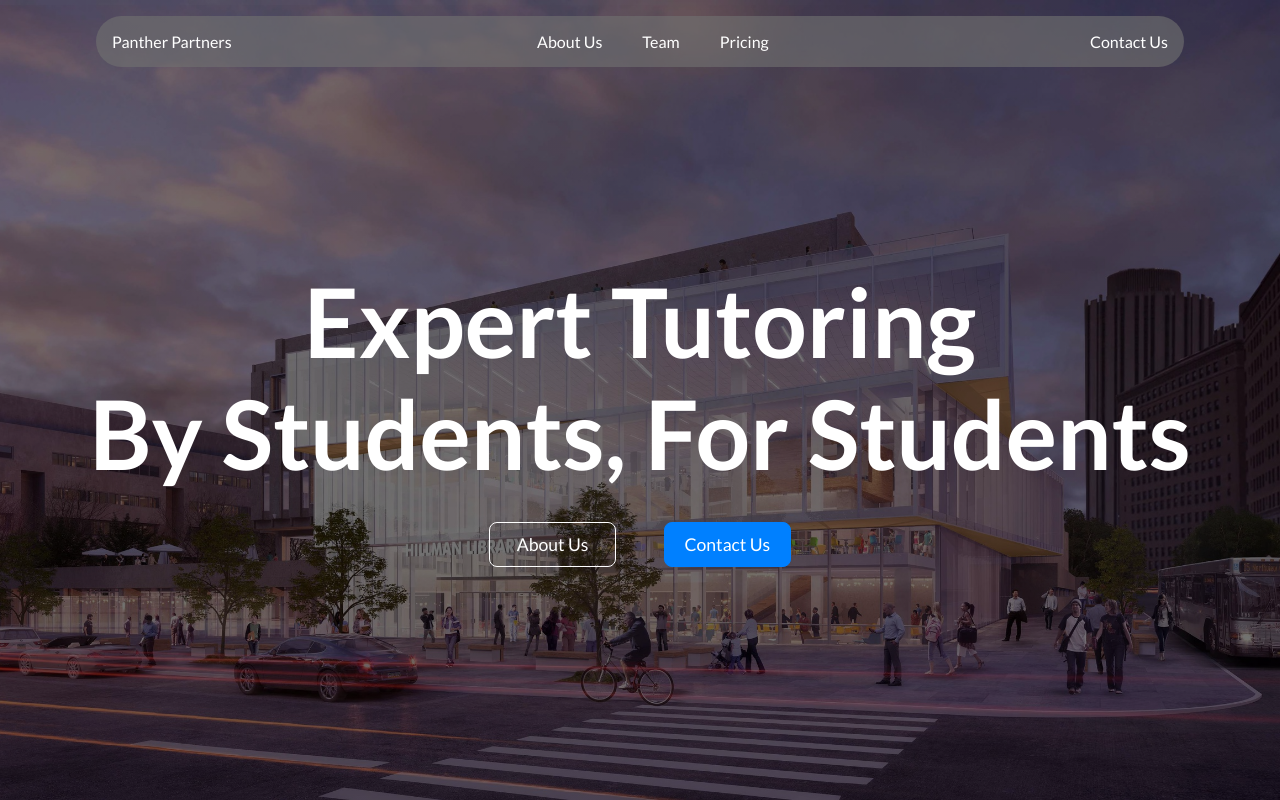
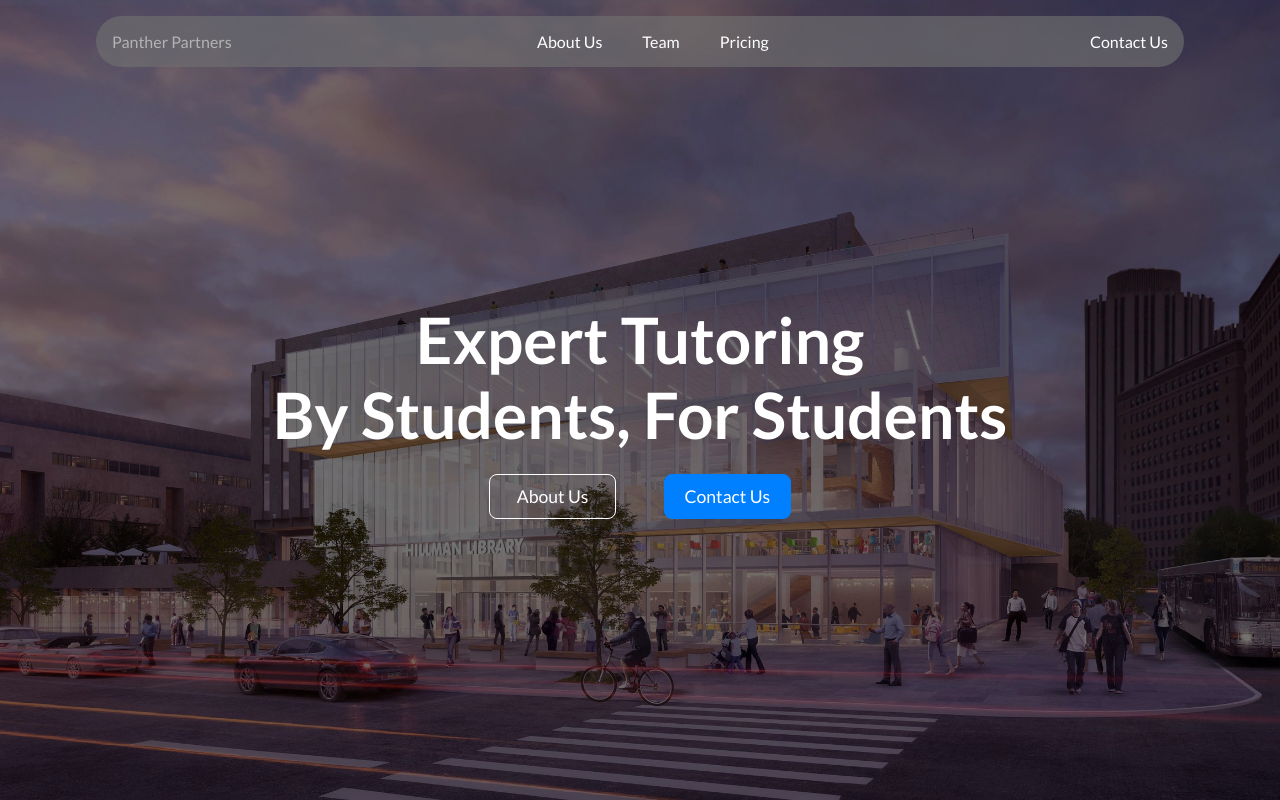
Before and after one commit to matthewlu2/panther-partners, a React (Vite) app: page /home in a window 1280 px wide. In both pictures the pointer is over the link "Panther Partners". Built offline with nearby package versions, Linux system fonts and the light colour scheme.

Commit message:
some styling fixes

```diff
--- a/src/Navbar.css
+++ b/src/Navbar.css
@@ -18,6 +18,10 @@ body{
   padding: 1rem;
   background-color: #7171719f;
   border-radius: 5rem;
+}
+
+.navbar a:hover, .navbar-center .nav-links a:hover {
+  color: rgb(179, 179, 179);
 }
 
 .navbar-left .logo {
--- a/src/pages/home.css
+++ b/src/pages/home.css
@@ -23,7 +23,7 @@
   color: #fff;
   font-family: "Lato", sans-serif;
   font-weight: 900;
-  font-size: clamp(1rem, 4vw, 3rem);
+  font-size: clamp(1rem, 2.5vw, 3rem);
   line-height: 0.5;
   white-space: nowrap;
 }
```
